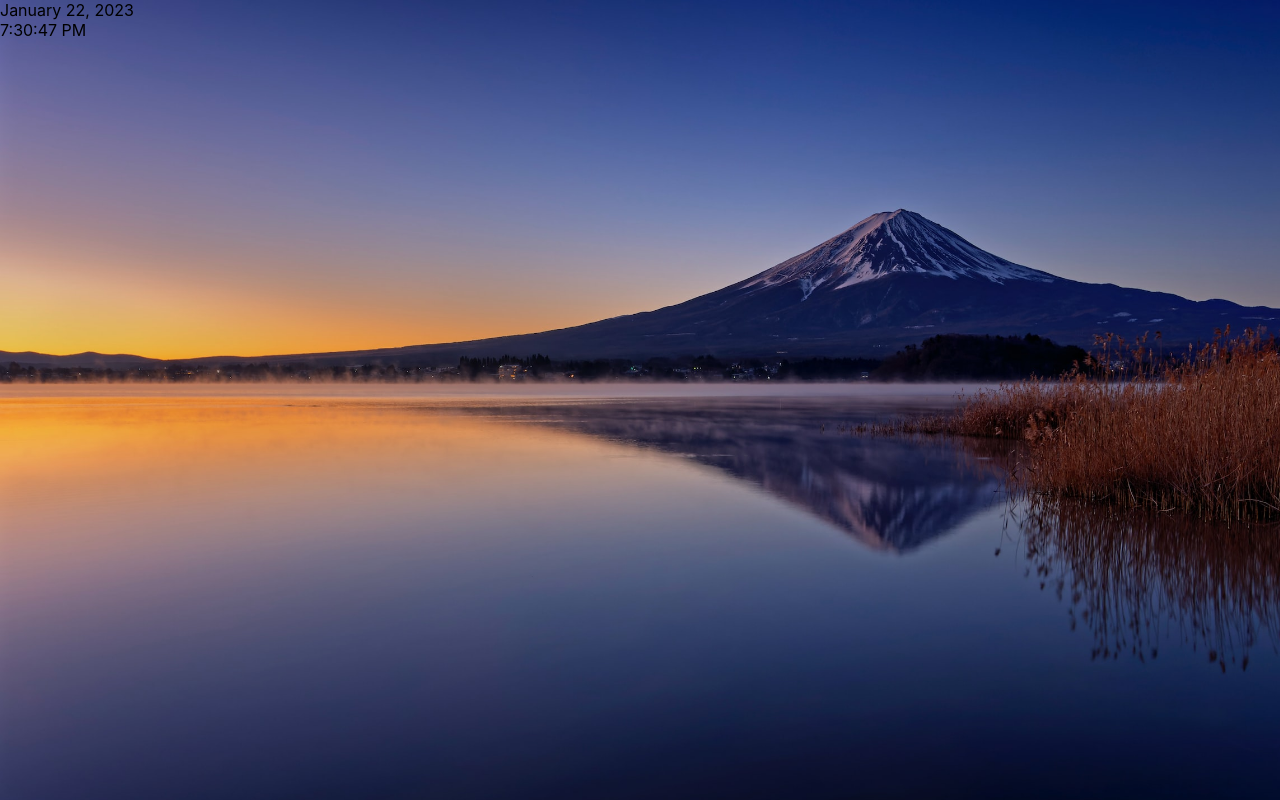
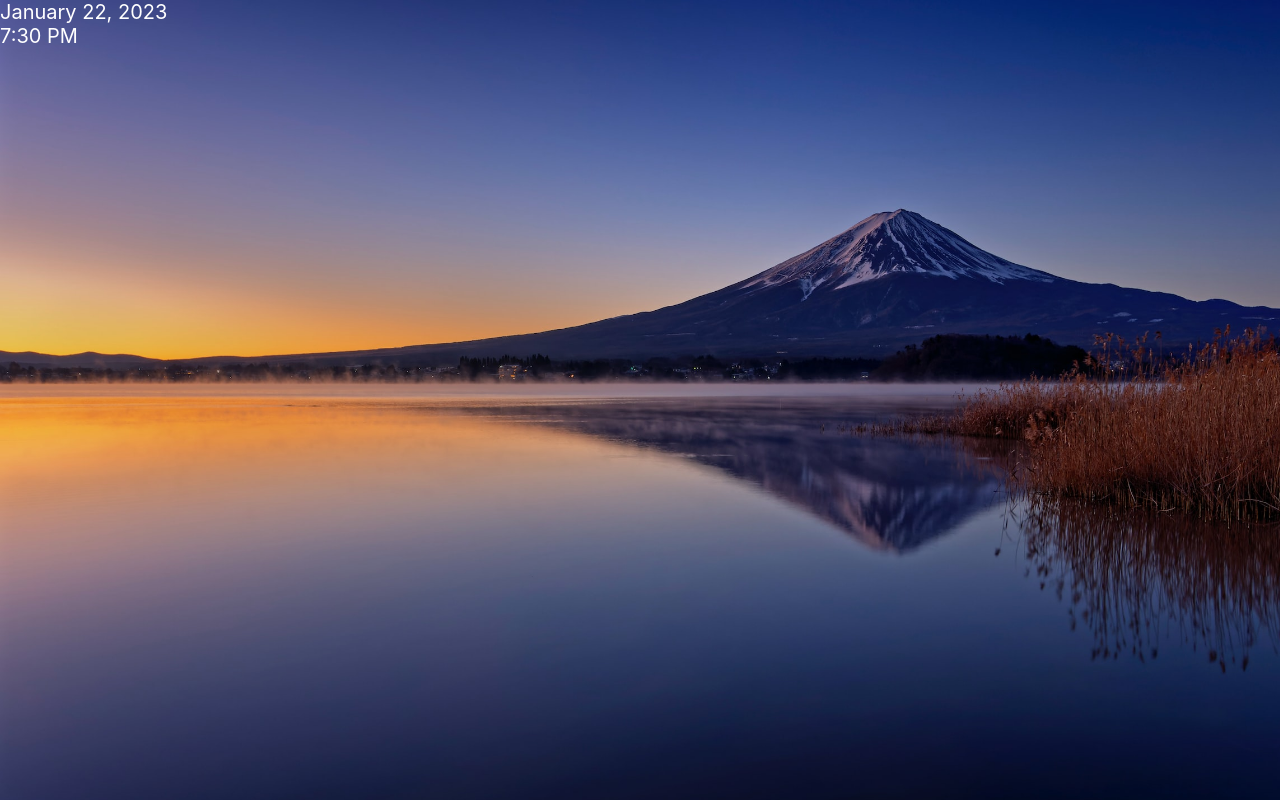
Before and after one commit to cpage2/homescreen, a React (Create React App) app: page / in a window 1280 px wide. Built offline with nearby package versions, Linux system fonts and the light colour scheme.

Commit message:
added interval fromNow, removed TimeDate

```diff
--- a/src/App.js
+++ b/src/App.js
@@ -1,10 +1,10 @@
 import './App.css';
 import Moment from 'react-moment';
 import moment from 'moment';
+import React, { useState, useEffect } from 'react';
 
 
 
-//tm.jpg
 function App() {
 
 
@@ -16,19 +16,15 @@ function App() {
   };
 
 
-  // var { currentDate, time } = TimeDate();
-
-
   return (
     //date
     //time
     //qoute in transparent rectangle
 
     <div >
-
-
-       <Moment format='LL'></Moment><><br></br></>
-       <Moment format='LTS'></Moment>
+        <><Moment style={fontStyle} className='date' format='LL' interval={1000} fromNow></Moment>
+        <><br></br></>
+        <Moment style={fontStyle} className='time'format='LT' interval={1000} fromNow></Moment></>
 
     </div>
 
@@ -37,22 +33,6 @@ function App() {
   );
 
 
-
-
-
-
-  function TimeDate() {
-    var date = moment();
-    var currentDate = date.format("LL");
-
-    var time = date.format("LTS");
-
-    return (
-       <><p style={fontStyle}>{currentDate}</p><p style={fontStyle}>{time}</p></>);
-  }
-
-
-
 }
 
 export default App;
```
